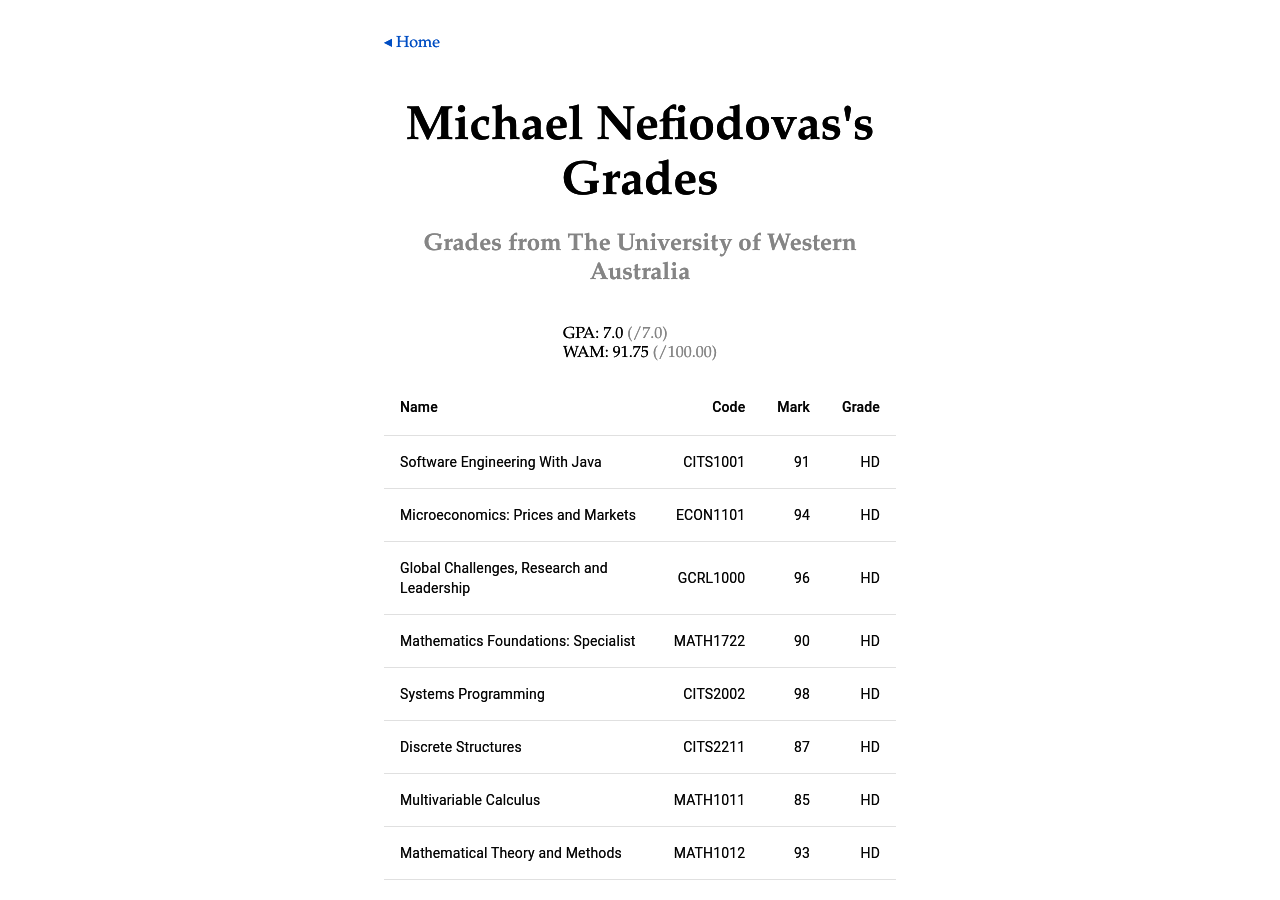
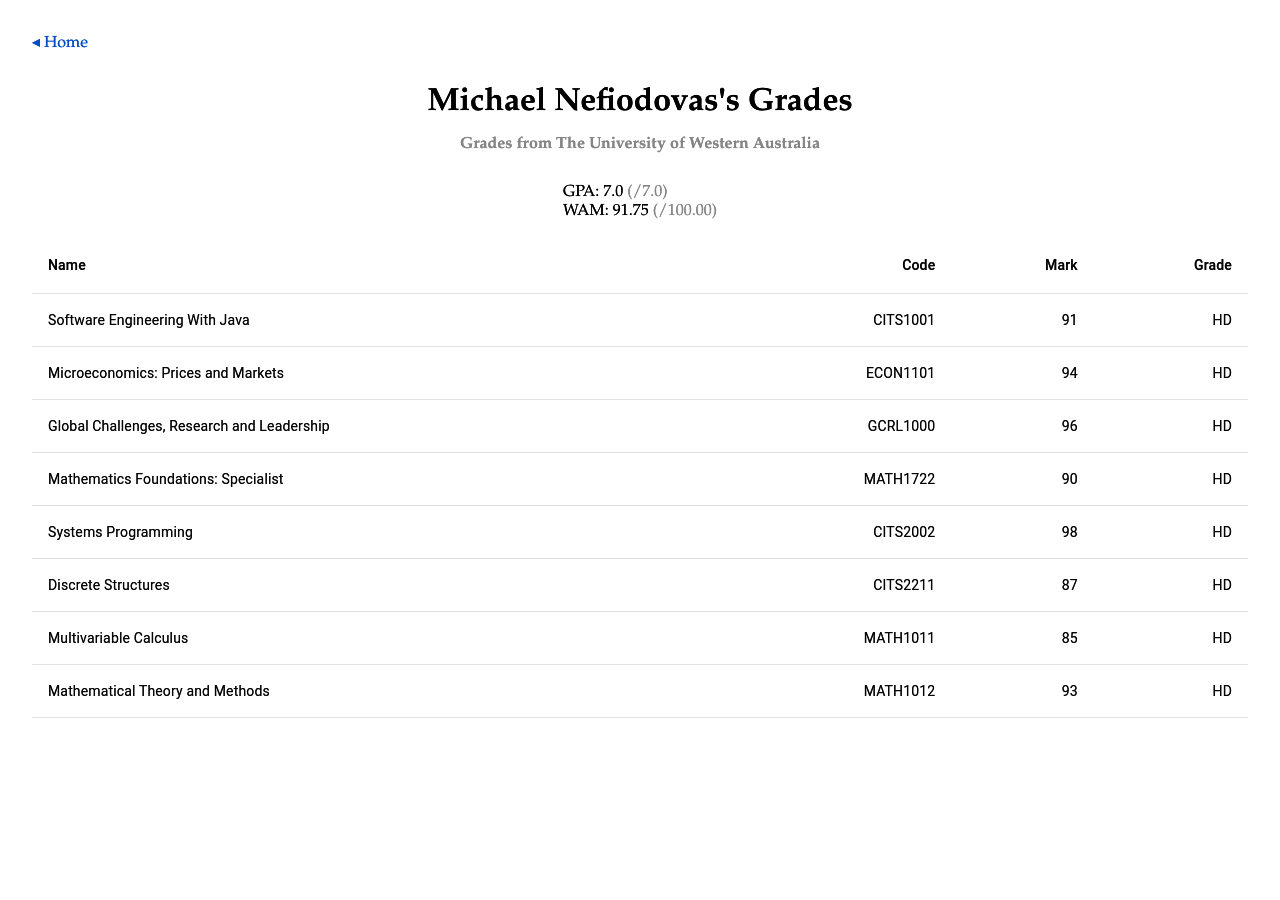
Before and after one commit to MouseAndKeyboard/nefsite, a Next.js app: page /grades in a window 1280 px wide. Shown: the top 900 px of the page. After the commit the page ends 800 px from the top, so only its background shows below. Built offline with nearby package versions, Linux system fonts and the light colour scheme.

Commit message:
responsive design on grades page

```diff
--- a/pages/grades.js
+++ b/pages/grades.js
@@ -28,7 +28,7 @@
       <Head>
         <title>Grades | Michael Nefiodovas</title>
       </Head>
-
+      <div className={styles.content}>
         <div className={styles.gohome}>
           <a href="/">◂ Home</a>
         </div>
@@ -39,11 +39,12 @@
             Grades from The University of Western Australia
           </h2>
           <p>
-          GPA: 7.0 <span className={styles.weak}>(/7.0)</span> <br /> WAM: {wam}{" "}
-          <span className={styles.weak}>(/100.00)</span>
+            GPA: 7.0 <span className={styles.weak}>(/7.0)</span> <br /> WAM:{" "}
+            {wam} <span className={styles.weak}>(/100.00)</span>
           </p>
           <GradesPage grades={uniGrades} />
         </main>
+      </div>
     </div>
   );
 };
--- a/styles/Grades.module.css
+++ b/styles/Grades.module.css
@@ -1,5 +1,5 @@
 .main {
-  padding: 3rem 30% 3rem 30%;
+  grid-area: main;
   flex: 1;
   display: flex;
   flex-direction: column;
@@ -7,20 +7,60 @@
   align-items: center;
 }
 
+.content {
+  padding-top: 1rem;
+  display: grid;
+  grid-template-columns: 0rem 1fr 0rem;
+  grid-template-areas:
+    ". header ."
+    ". main .";
+}
+
+@media (min-width: 750px) {
+  .content {
+    column-gap: 1rem;
+    grid-template-columns: 1rem 1fr 1rem;
+  }
+
+  .title {
+    font-size: 3rem;
+  }
+  .subtitle {
+    font-size: 1rem;
+  }
+}
+
+@media (min-width: 1300px) {
+  .content {
+    grid-template-columns: 1fr 2fr 1fr;
+    grid-template-areas:
+      ". header ."
+      ". main .";
+  }
+}
+@media (min-width: 1630px) {
+  .content {
+    grid-template-areas:
+      ". header ."
+      ". main .";
+  }
+}
+
 .title {
   margin: 0;
   line-height: 1.15;
   text-align: center;
   vertical-align: bottom;
-  font-size: 3rem;
+  font-size: 2rem;
 }
 
 .gohome {
-  padding: 2rem 30% 0rem 30%;
+  margin: 1rem 0 2rem 0;
+  grid-area: header;
 }
 
 .subtitle {
-  font-size: 1.5rem;
+  font-size: 1rem;
 
   text-align: center;
   color: #858585;
```
Lines whose indentation alone changed are shown as unchanged.
